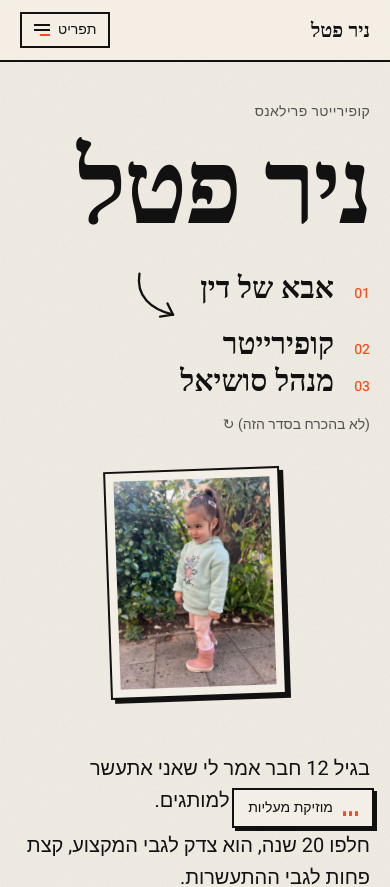
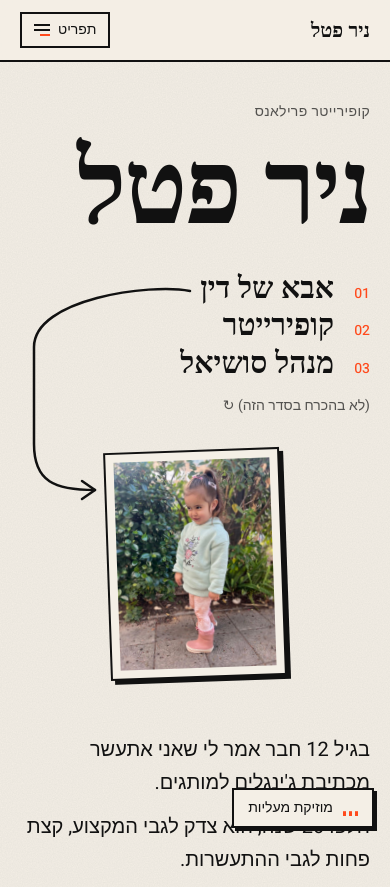
Before and after one commit to petelnir155-creator/COPY, a React (Vite) app: page / in a window 390 px wide. Shown: the top 887 px of the page. Built offline with nearby package versions, Linux system fonts and the light colour scheme; a web font is replaced by a local one.

Commit message:
Add files via upload

```diff
--- a/src/components/Hero.tsx
+++ b/src/components/Hero.tsx
@@ -1,4 +1,4 @@
-import { useEffect, useState } from "react";
+import { useCallback, useEffect, useRef, useState } from "react";
 import { motion, useReducedMotion } from "framer-motion";
 import { site } from "../data/site";
 
@@ -9,6 +9,42 @@ export default function Hero() {
   const [order, setOrder] = useState<number[]>(site.roles.map((_, i) => i));
   // אם התמונה עוד לא הועלתה (או נכשלה), כל מה שקשור לדין פשוט נעלם והמבנה לא נשבר
   const [photoOk, setPhotoOk] = useState(true);
+
+  // חץ המובייל: נמדד מהמיקום האמיתי של "אבא של דין" ושל התמונה, כדי שיצביע אליה גם כשהסדר מתחלף
+  const gridRef = useRef<HTMLDivElement>(null);
+  const deanTextRef = useRef<HTMLSpanElement>(null);
+  const photoRef = useRef<HTMLElement>(null);
+  const [arrow, setArrow] = useState<{ d: string; head: string; w: number; h: number } | null>(null);
+
+  const measureArrow = useCallback(() => {
+    const g = gridRef.current?.getBoundingClientRect();
+    const t = deanTextRef.current?.getBoundingClientRect();
+    const f = photoRef.current?.getBoundingClientRect();
+    if (!g || !t || !f || window.innerWidth >= 768) return setArrow(null);
+    const r = (n: number) => Math.round(n);
+    const x0 = t.left - g.left - 10;
+    const y0 = t.top - g.top + t.height / 2 + 4;
+    const px = f.left - g.left - 8;
+    const py = f.top - g.top + f.height * 0.18;
+    const lx = Math.max(6, Math.min(14, px - 34));
+    if (py < y0 + 40) return setArrow(null);
+    const d =
+      `M${r(x0)} ${r(y0)} C${r(x0 - 40)} ${r(y0 - 8)} ${lx} ${r(y0 + 8)} ${lx} ${r(y0 + 56)} ` +
+      `L${lx} ${r(py - 46)} C${lx} ${r(py - 8)} ${r(px - 40)} ${r(py)} ${r(px)} ${r(py)}`;
+    const head = `M${r(px - 13)} ${r(py - 9)} L${r(px)} ${r(py)} L${r(px - 13)} ${r(py + 9)}`;
+    setArrow({ d, head, w: r(g.width), h: r(g.height) });
+  }, []);
+
+  useEffect(() => {
+    // אחרי כל החלפת סדר מחכים שהאנימציה תסתיים, ואז מודדים שוב
+    const ts = [0, 400, 900].map((ms) => setTimeout(measureArrow, ms));
+    window.addEventListener("resize", measureArrow);
+    document.fonts?.ready.then(measureArrow);
+    return () => {
+      ts.forEach(clearTimeout);
+      window.removeEventListener("resize", measureArrow);
+    };
+  }, [order, photoOk, measureArrow]);
 
   const shuffle = () => setOrder((o) => [o[o.length - 1], ...o.slice(0, -1)]);
 
@@ -45,7 +81,8 @@ export default function Hero() {
       </h1>
 
       <div
-        className={`mt-8 grid items-center gap-8 ${
+        ref={gridRef}
+        className={`relative mt-8 grid items-center gap-8 ${
           photoOk ? "md:grid-cols-[minmax(0,1fr)_15rem]" : ""
         }`}
       >
@@ -61,7 +98,7 @@ export default function Hero() {
                 <span className="w-6 font-sans text-sm font-medium tabular-nums text-accent">
                   0{pos + 1}
                 </span>
-                <span>{site.roles[roleIdx]}</span>
+                <span ref={roleIdx === site.deanRoleIndex ? deanTextRef : undefined}>{site.roles[roleIdx]}</span>
 
                 {/* החץ שייך ל"אבא של דין", אז הוא זז איתו כשהסדר מתחלף ומצויר מחדש */}
                 {roleIdx === site.deanRoleIndex && photoOk && (
@@ -99,35 +136,6 @@ export default function Hero() {
                   </motion.span>
                 )}
 
-                {/* במובייל התמונה מתחת לרשימה, אז החץ מתעקל כלפי מטה אליה */}
-                {roleIdx === site.deanRoleIndex && photoOk && (
-                  <svg
-                    key={`m${pos}`}
-                    aria-hidden
-                    className="h-14 w-14 flex-none self-end text-ink md:hidden"
-                    viewBox="0 0 60 60"
-                    fill="none"
-                  >
-                    <motion.path
-                      d="M8 6 C 4 30, 20 44, 44 50"
-                      stroke="currentColor"
-                      strokeWidth="2.5"
-                      strokeLinecap="round"
-                      initial={reduce ? undefined : ({ pathLength: 0 } as never)}
-                      animate={{ pathLength: 1 } as never}
-                      transition={{ duration: 0.7, delay: 0.35, ease }}
-                    />
-                    <motion.path
-                      d="M44 50 L 30 52 M44 50 L 38 38"
-                      stroke="currentColor"
-                      strokeWidth="2.5"
-                      strokeLinecap="round"
-                      initial={reduce ? undefined : ({ pathLength: 0 } as never)}
-                      animate={{ pathLength: 1 } as never}
-                      transition={{ duration: 0.3, delay: 0.95, ease }}
-                    />
-                  </svg>
-                )}
               </motion.li>
             ))}
           </ol>
@@ -144,6 +152,7 @@ export default function Hero() {
 
         {photoOk && (
           <motion.figure
+            ref={photoRef}
             initial={{ opacity: 0, scale: 0.92, rotate: -6 }}
             animate={{ opacity: 1, scale: 1, rotate: -2 }}
             transition={{ duration: 0.7, delay: 0.5, ease }}
@@ -159,6 +168,40 @@ export default function Hero() {
               className="aspect-[3/4] w-full object-cover"
             />
           </motion.figure>
+        )}
+
+        {/* חץ מובייל בלבד: יוצא מ"אבא של דין", יורד בשוליים ונכנס אל התמונה */}
+        {arrow && photoOk && (
+          <svg
+            aria-hidden
+            width={arrow.w}
+            height={arrow.h}
+            className="pointer-events-none absolute start-0 top-0 overflow-visible text-ink md:hidden"
+            style={{ left: 0 }}
+            fill="none"
+          >
+            <motion.path
+              key={`a${order.join("")}`}
+              d={arrow.d}
+              stroke="currentColor"
+              strokeWidth="2.5"
+              strokeLinecap="round"
+              initial={reduce ? undefined : ({ pathLength: 0 } as never)}
+              animate={{ pathLength: 1 } as never}
+              transition={{ duration: 1, delay: 0.5, ease }}
+            />
+            <motion.path
+              key={`h${order.join("")}`}
+              d={arrow.head}
+              stroke="currentColor"
+              strokeWidth="2.5"
+              strokeLinecap="round"
+              strokeLinejoin="round"
+              initial={reduce ? undefined : { opacity: 0 }}
+              animate={{ opacity: 1 }}
+              transition={{ duration: 0.2, delay: 1.4 }}
+            />
+          </svg>
         )}
       </div>
 
```
